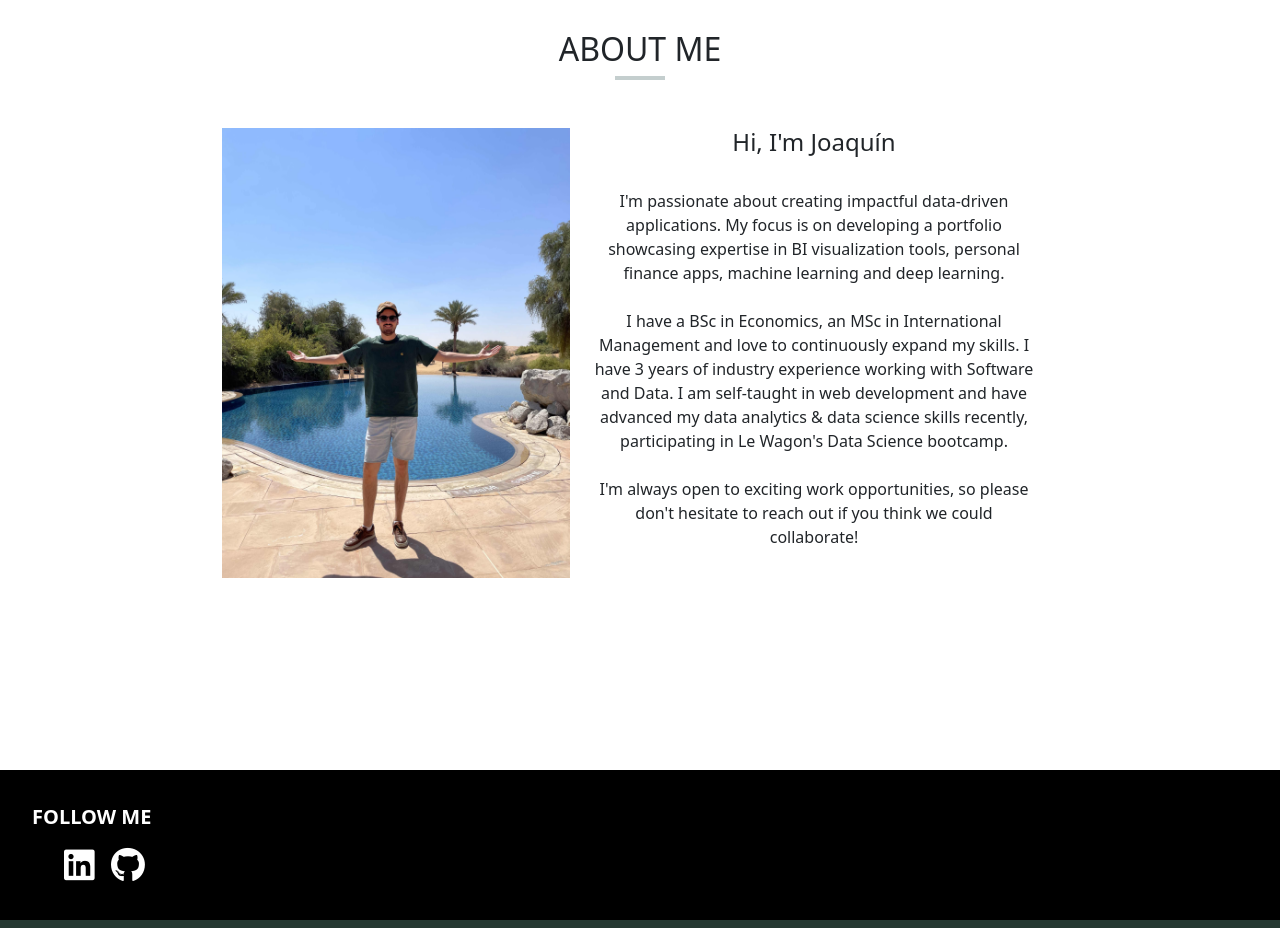
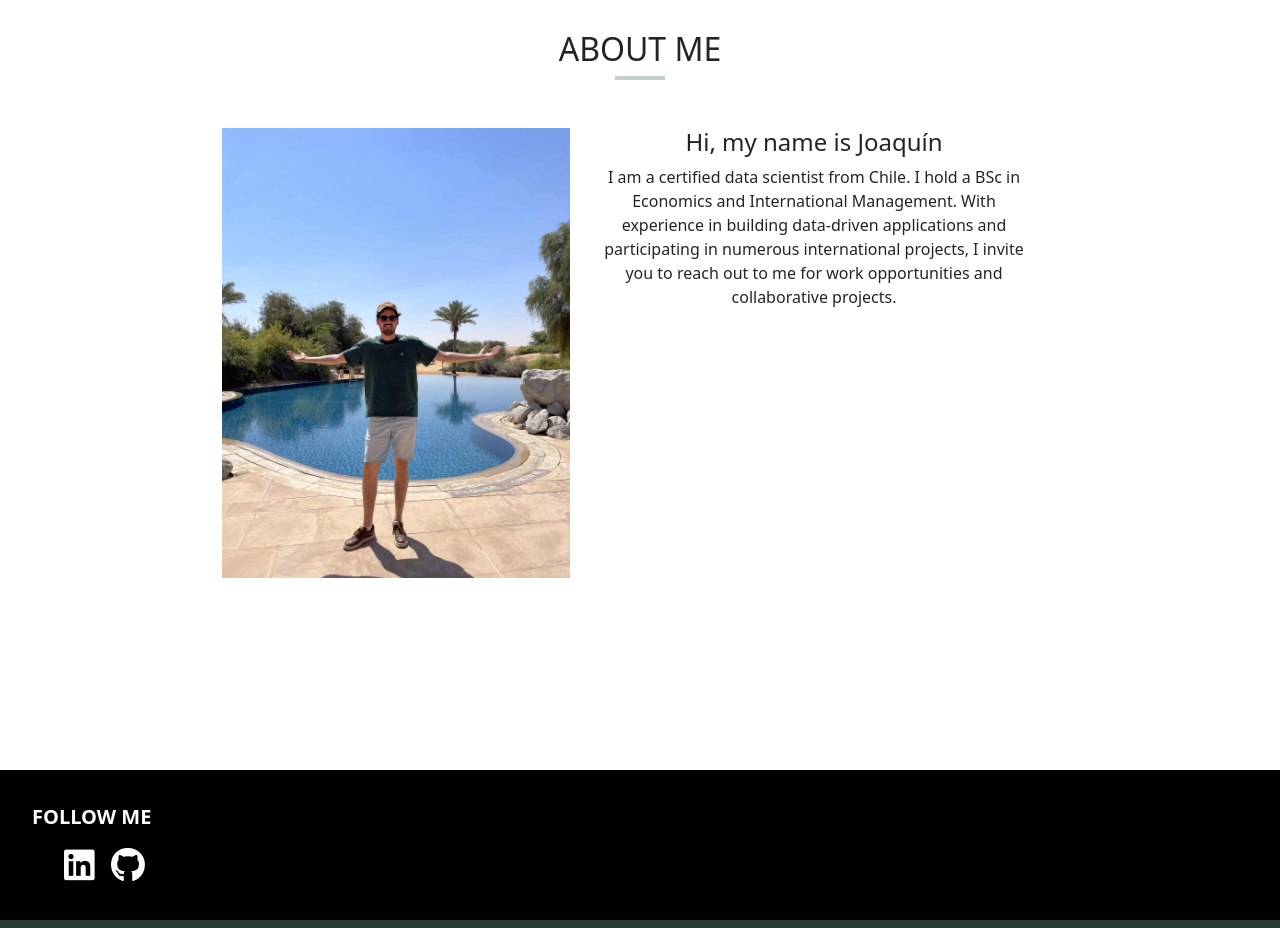
Before and after one commit to joaquin-ortega84/Portfolio, a plain HTML site: page index.html in a window 1280 px wide. Shown: the part 820-1748 px from the top of the page. Drawn offline with nearby package versions, Linux system fonts and the light colour scheme.

Commit message:
changing the paragraph

```diff
--- a/index.html
+++ b/index.html
@@ -83,11 +83,10 @@
       <div class="row">
         <div class="row mt-5 justify-content-center">
           <img class="about-me-img col-md-4"src="images/github photo compressed copy.jpeg" alt=""/>
-          <div class="col-md-5 text-center"><h4>Hi, I'm Joaquín</h4>
-            <br>I'm passionate about creating impactful data-driven applications. My focus is on developing a portfolio showcasing expertise in BI visualization tools, personal finance apps, machine learning and deep learning.
-            <br><br>I have a BSc in Economics, an MSc in International Management and love to continuously expand my skills. I have 3 years of industry experience working with Software and Data. I am self-taught in web development and have advanced my data analytics & data science skills recently, participating in Le Wagon's Data Science bootcamp.
-            <br><br>I'm always open to exciting work opportunities, so please don't hesitate to reach out if you think we could collaborate!
-          </div>
+          <div class="col-md-5 text-center">
+            <h4>Hi, my name is Joaquín</h4>
+            <p>I am a certified data scientist from Chile. I hold a BSc in Economics and International Management. With experience in building data-driven applications and participating in numerous international projects, I invite you to reach out to me for work opportunities and collaborative projects.</p>
+        </div>
         </div>
       </div>
     </div>
```
Also changed, not shown: 1 other file.
